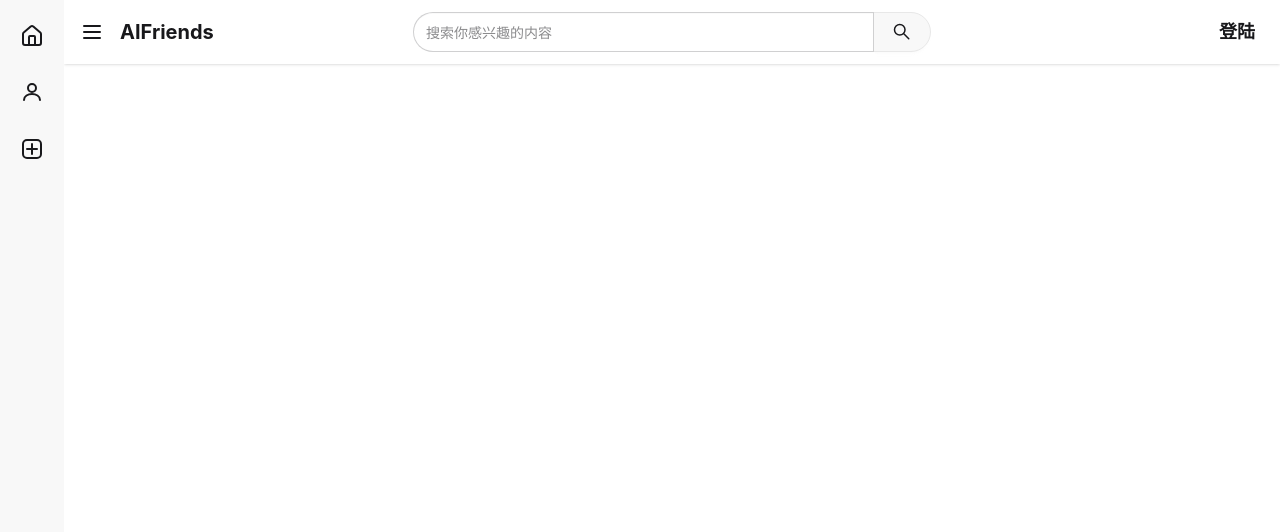
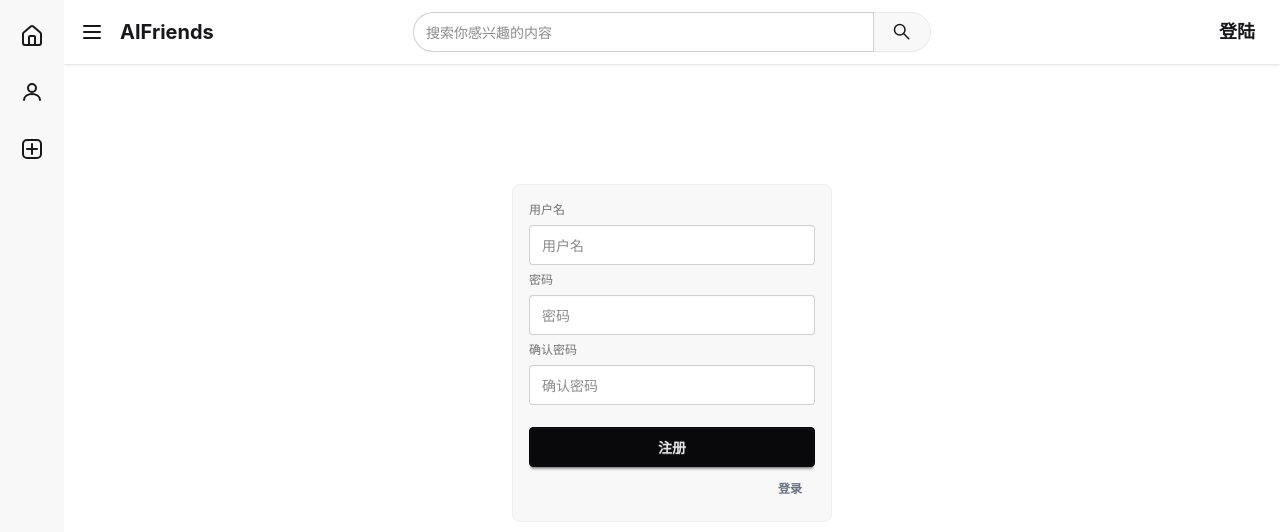
Before and after one commit to ykkk872/AIfriends, a Vue app in the folder frontend/: page /user/account/register in a window 1280 px wide. Shown: the top 532 px of the page. Built offline with nearby package versions, Linux system fonts and the light colour scheme; no server answers.

Commit message:
feat: 实现注册，登陆页面

```diff
--- a/frontend/src/views/user/account/LoginIndex.vue
+++ b/frontend/src/views/user/account/LoginIndex.vue
@@ -41,7 +41,22 @@
 
 <template>
   <div class="flex justify-center mt-30">
-    登录页面
+    <form @submit.prevent="handleLogin" class="fieldset bg-base-200 border-base-300 rounded-box w-xs border p-4">
+      <label class="label">用户名</label>
+      <input v-model="username" type="text" class="input" placeholder="用户名" />
+
+      <label class="label">密码</label>
+      <input v-model="password" type="password" class="input" placeholder="密码" />
+
+      <p v-if="errorMessage" class="text-sm text-red-500 mt-1">{{ errorMessage }}</p>
+
+      <button class="btn btn-neutral mt-4">登录</button>
+      <div class="flex justify-end">
+        <RouterLink :to="{name: 'user-account-register-index'}" class="btn btn-sm btn-ghost text-gray-500">
+          注册
+        </RouterLink>
+      </div>
+    </form>
   </div>
 </template>
 
--- a/frontend/src/views/user/account/RegisterIndex.vue
+++ b/frontend/src/views/user/account/RegisterIndex.vue
@@ -43,7 +43,27 @@
 </script>
 
 <template>
+  <div class="flex justify-center mt-30">
+    <form @submit.prevent="handleRegister" class="fieldset bg-base-200 border-base-300 rounded-box w-xs border p-4">
+      <label class="label">用户名</label>
+      <input v-model="username" type="text" class="input" placeholder="用户名" />
 
+      <label class="label">密码</label>
+      <input v-model="password" type="password" class="input" placeholder="密码" />
+
+      <label class="label">确认密码</label>
+      <input v-model="passwordConfirmed" type="password" class="input" placeholder="确认密码" />
+
+      <p v-if="errorMessage" class="text-sm text-red-500 mt-1">{{ errorMessage }}</p>
+
+      <button class="btn btn-neutral mt-4">注册</button>
+      <div class="flex justify-end">
+        <RouterLink :to="{name: 'user-account-login-index'}" class="btn btn-sm btn-ghost text-gray-500">
+          登录
+        </RouterLink>
+      </div>
+    </form>
+  </div>
 </template>
 
 <style scoped>
```
